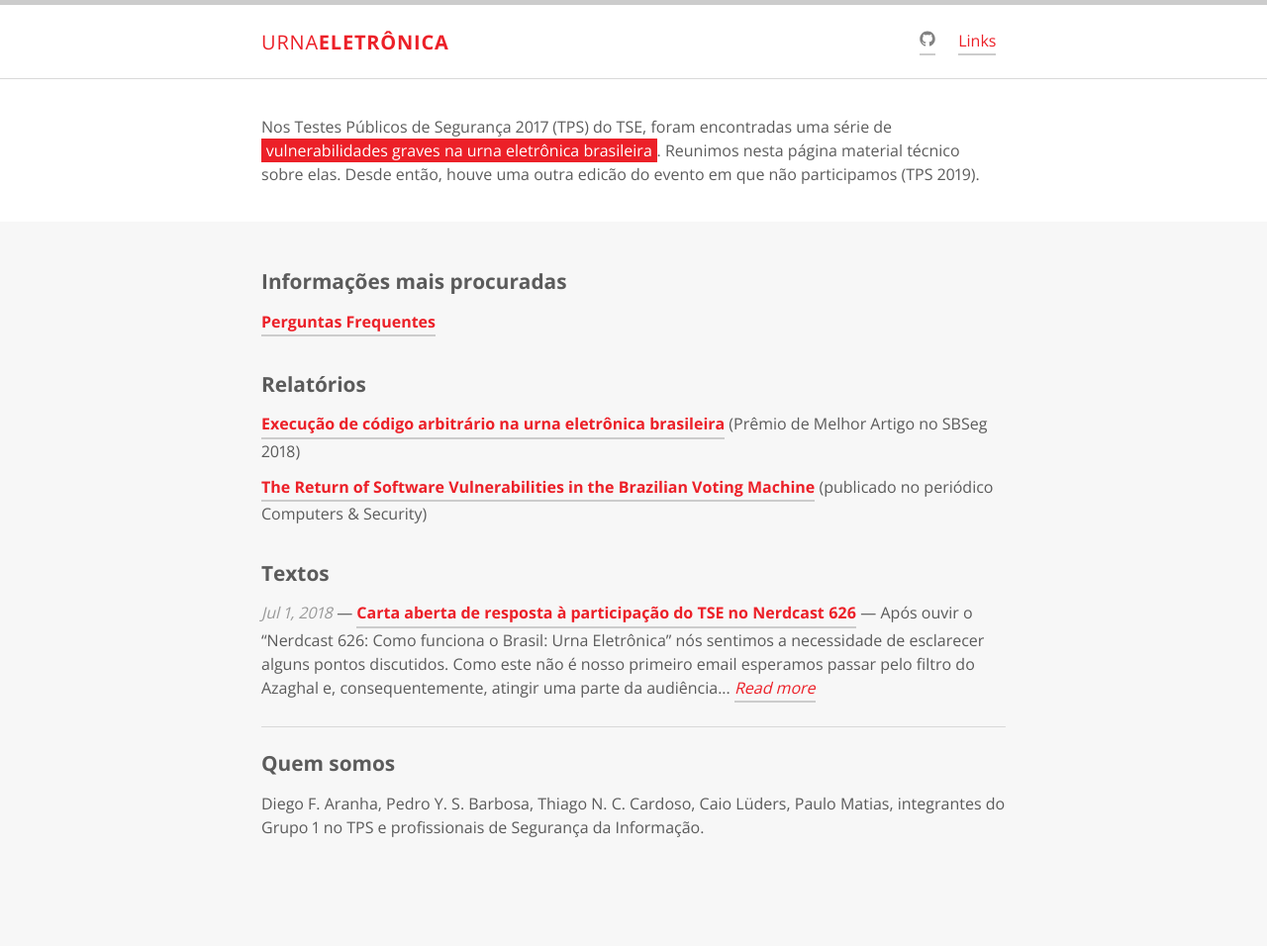
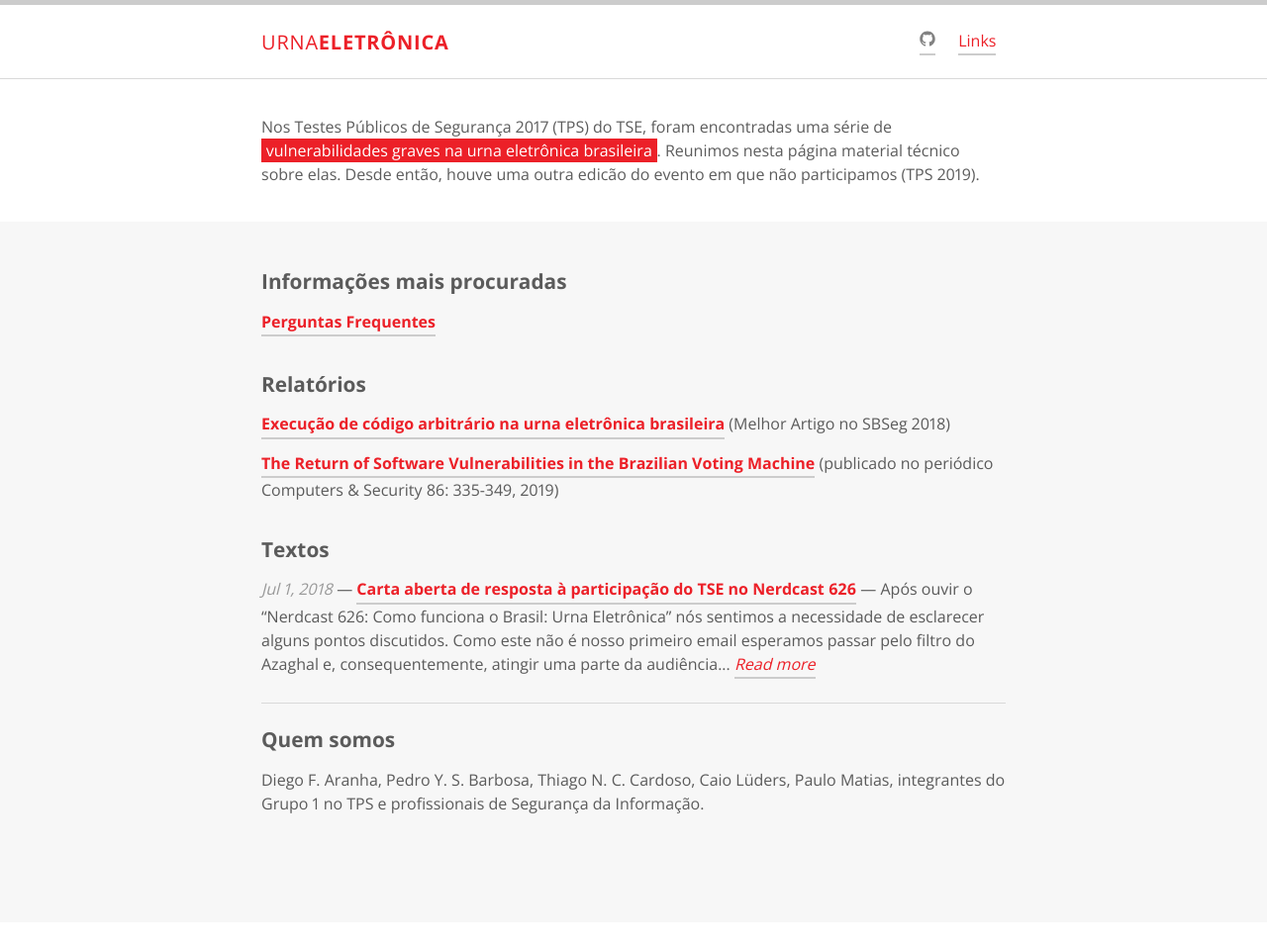
Before and after one commit to epicleet/urna-website, a Jekyll site: the page built from index.html, in a window 1280 px wide. Shown: the whole page at 99% size. Built offline with Jekyll 4.4.1, drawn with Linux system fonts in a browser that asks for light colours; the list of posts is cut into pages by our own code; after the commit the page ends 932 px from its top, so only the background shows below that.

Commit message:
Add publication info.

```diff
--- a/index.html
+++ b/index.html
@@ -15,8 +15,8 @@
     <br />
 
     <h2>Relatórios</h2>
-    <p><a class="post-link" href="https://doi.org/10.13140/RG.2.2.28590.82246/1" style="font-weight: bold;">Execução de código arbitrário na urna eletrônica brasileira</a> (Prêmio de Melhor Artigo no SBSeg 2018)</p>
-    <p><a class="post-link" href="https://doi.org/10.13140/RG.2.2.16240.97287" style="font-weight: bold;">The Return of Software Vulnerabilities in the Brazilian Voting Machine</a> (publicado no periódico Computers & Security)</p>
+    <p><a class="post-link" href="https://doi.org/10.13140/RG.2.2.28590.82246/1" style="font-weight: bold;">Execução de código arbitrário na urna eletrônica brasileira</a> (Melhor Artigo no SBSeg 2018)</p>
+    <p><a class="post-link" href="https://doi.org/10.13140/RG.2.2.16240.97287" style="font-weight: bold;">The Return of Software Vulnerabilities in the Brazilian Voting Machine</a> (publicado no periódico Computers & Security 86: 335-349, 2019)</p>
     <br />
 
     <h2>Textos</h2>
```
